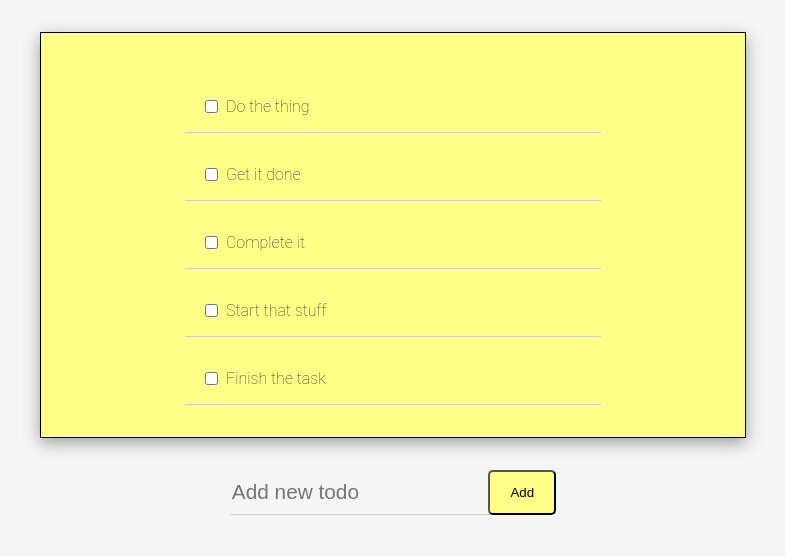
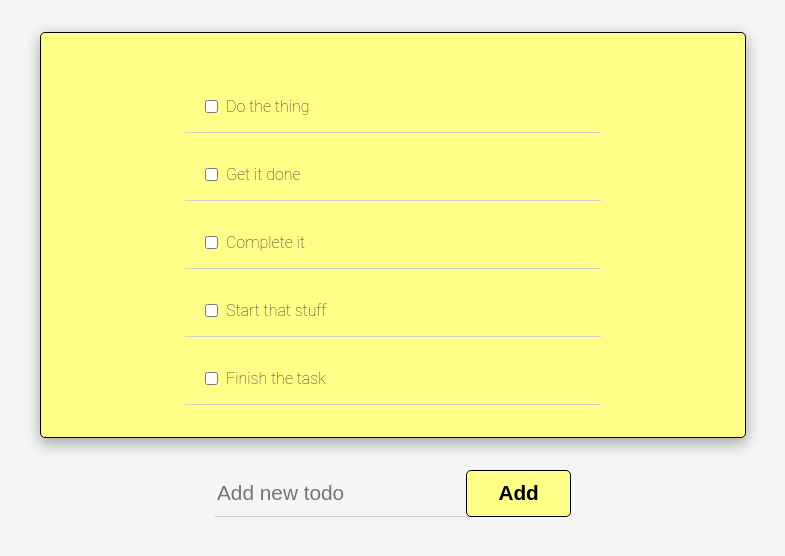
Before and after one commit to ksenia-nesytova/todo-but-its-react, a React (Create React App) app: page / in a window 1280 px wide. Shown: the top 556 px of the page, without its empty margins (247-1032 px from the left). Built offline with nearby package versions, Linux system fonts and the light colour scheme.

Commit message:
styled borders and font-weight on input and btn

```diff
--- a/src/index.css
+++ b/src/index.css
@@ -36,6 +36,7 @@ code {
 
   background: var(--main-bg-color);
   border: 1px solid black;
+  border-radius: 5px;
   box-shadow: rgba(0, 0, 0, 0.35) 0px 5px 15px;
 }
 
@@ -63,15 +64,22 @@ code {
   outline: none;
   border-width: 0 0 1px;
   border-color: var(--accent-color);
-  font-size: 1.3em;
   line-height: 2;
 }
 
+#addTodo-input, #addTodo-btn {
+  font-size: 1.3em;
+}
+
 #addTodo-btn {
+  font-weight: bold;
   background: var(--main-bg-color);
+
   margin-left: -1em;
   padding: .5em 1.5em;
+
   border-radius: 5px;
+  border: 1px solid black;
 }
 
 input[type="checkbox"] {
```
